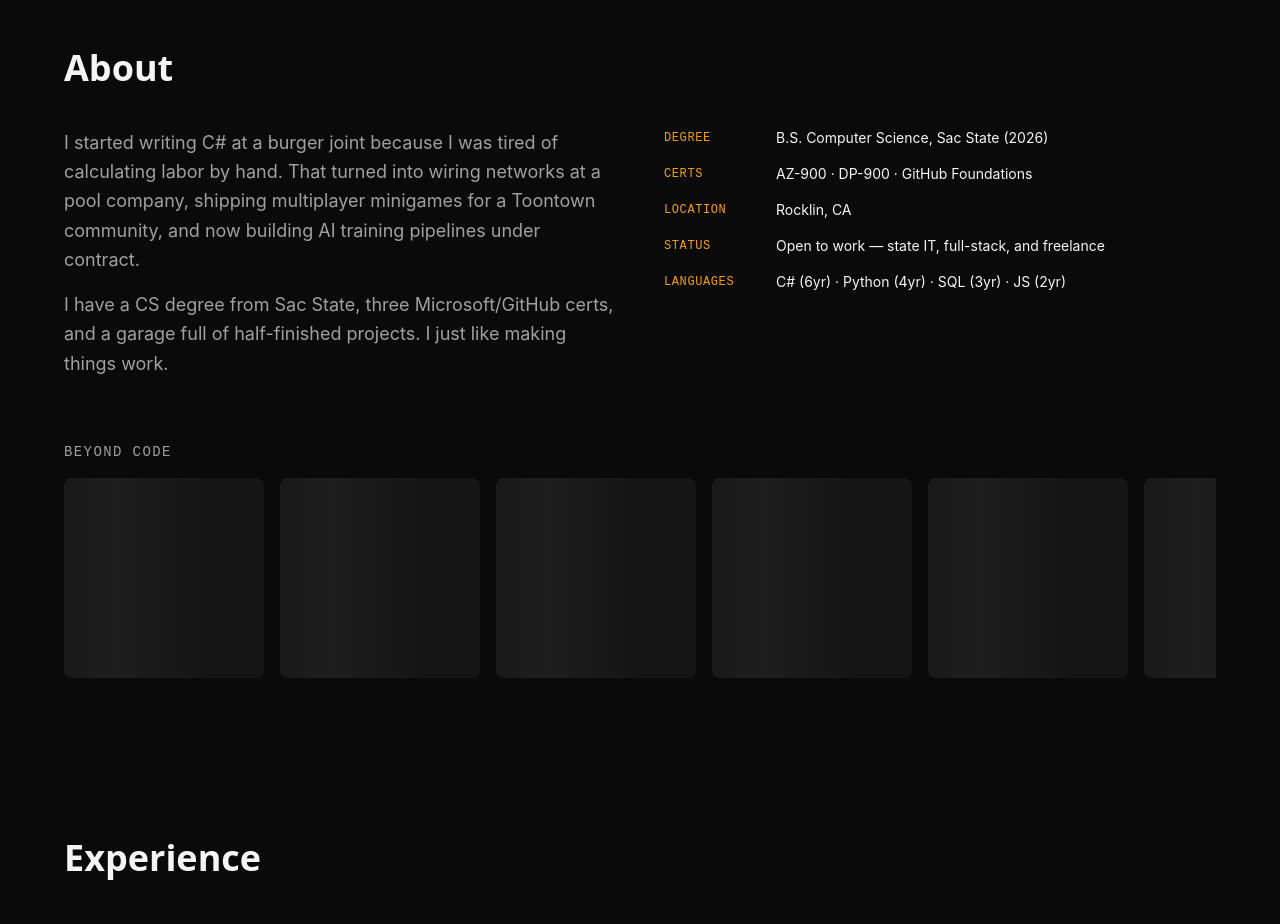
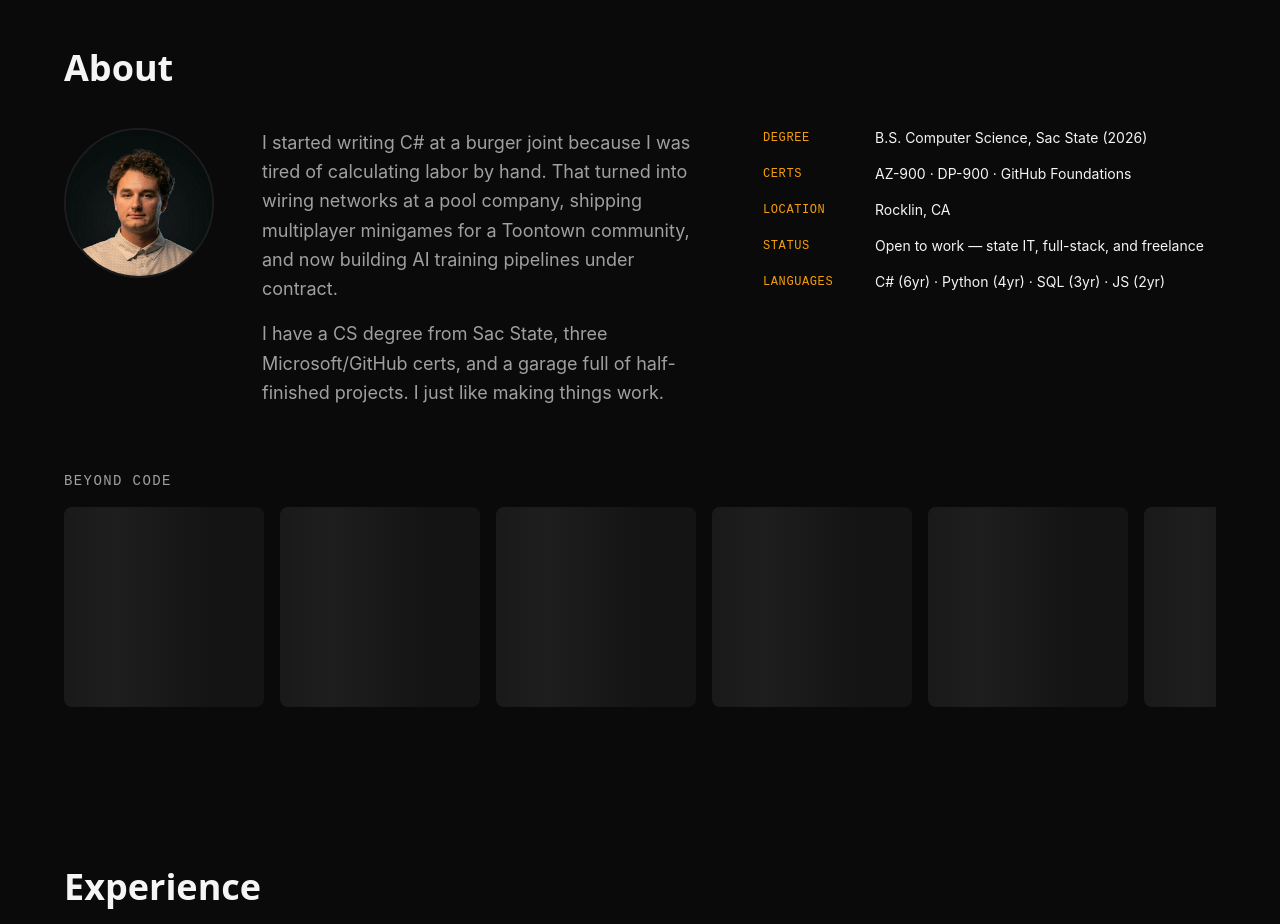
Before and after one commit to JeffreySardella/portfolio, a React (Vite) app in the folder client/: page / in a window 1280 px wide. Shown: the part 4720-5644 px from the top of the page. Built offline with nearby package versions, Linux system fonts and the light colour scheme; no server answers.

Commit message:
feat: add headshot to About section — 500x500 circle crop with border

```diff
--- a/client/src/sections/AboutSection.tsx
+++ b/client/src/sections/AboutSection.tsx
@@ -15,9 +15,20 @@ export default function AboutSection() {
       <div className="max-w-[1200px] mx-auto px-6 py-20">
         <h2 className="text-3xl md:text-4xl font-heading font-bold text-text">About</h2>
 
-        {/* Two-column layout */}
-        <div className="md:grid md:grid-cols-2 gap-12 mt-10">
-          {/* Left: bio */}
+        {/* Photo + bio + facts */}
+        <div className="md:grid md:grid-cols-[auto_1fr_1fr] gap-12 mt-10 items-start">
+          {/* Headshot */}
+          <div className="flex justify-center md:justify-start mb-8 md:mb-0">
+            <img
+              src="/headshot.jpg"
+              alt="Jeffrey Sardella"
+              width={150}
+              height={150}
+              className="rounded-full border-2 border-border"
+            />
+          </div>
+
+          {/* Bio */}
           <div>
             <p className="text-text-muted leading-relaxed text-lg">
               I started writing C# at a burger joint because I was tired of calculating labor by
@@ -31,7 +42,7 @@ export default function AboutSection() {
             </p>
           </div>
 
-          {/* Right: quick facts */}
+          {/* Quick facts */}
           <div className="mt-8 md:mt-0">
             <dl className="flex flex-col gap-4">
               {QUICK_FACTS.map(({ label, value }) => (
```
Also changed, not shown: client/public/headshot.jpg (added).
